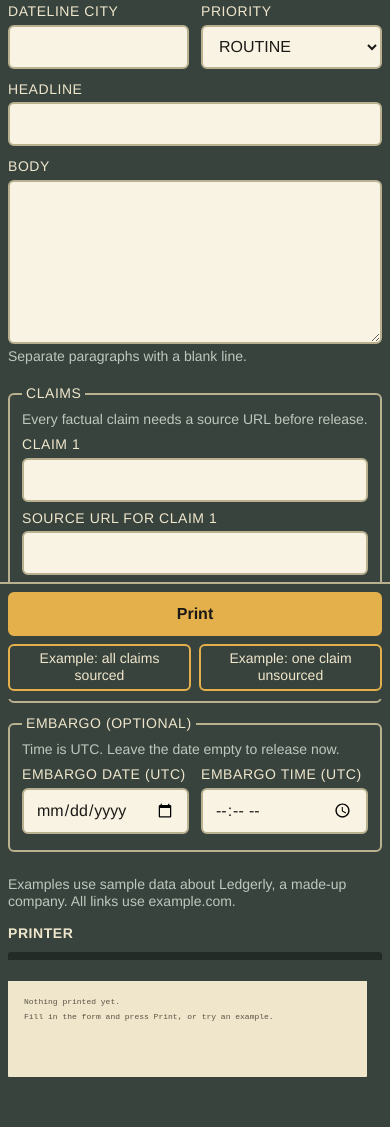
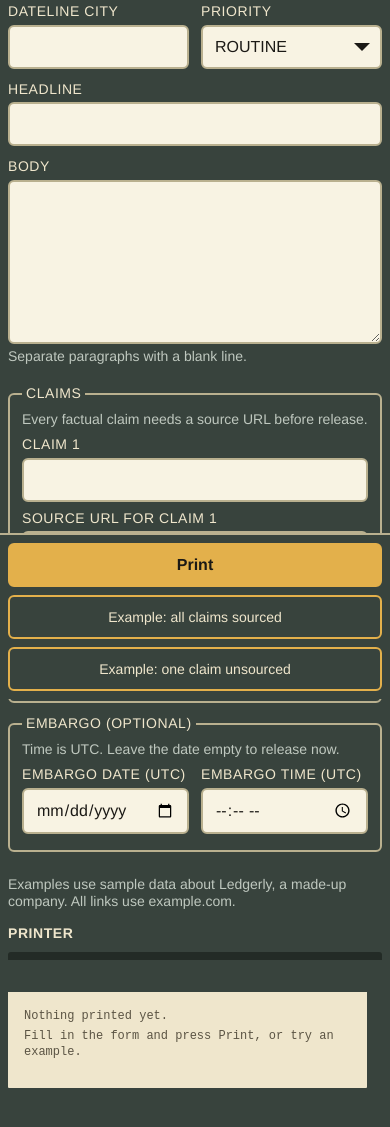
Before and after one commit to inkandwire/wireroom, a website built with Vite: page index.html in a window 390 px wide. Shown: the part 145-1272 px from the top of the page. Built offline with nearby package versions, Linux system fonts and the light colour scheme.

Commit message:
kiro: teletype-ui task 5 Responsive and polish

```diff
--- a/index.html
+++ b/index.html
@@ -24,12 +24,14 @@
             </div>
             <div class="field">
               <label for="priority">Priority</label>
+              <div class="select-wrap">
                 <select id="priority" name="priority">
                   <option value="FLASH">FLASH</option>
                   <option value="BULLETIN">BULLETIN</option>
                   <option value="URGENT">URGENT</option>
                   <option value="ROUTINE" selected>ROUTINE</option>
                 </select>
+              </div>
             </div>
           </div>
           <div class="field">
@@ -92,7 +94,7 @@
         <div class="paper-stage">
           <div class="paper-wrap">
             <div class="paper-slot" aria-hidden="true"></div>
-            <div id="paper" class="paper" aria-live="off" aria-label="Printed wire items" tabindex="0">
+            <div id="paper" class="paper" role="region" aria-live="off" aria-label="Printed wire items, scrolls sideways and down" tabindex="0">
               <div id="empty" class="empty">
                 <p>Nothing printed yet.</p>
                 <p>Fill in the form and press Print, or try an example.</p>
--- a/src/ui/style.css
+++ b/src/ui/style.css
@@ -100,7 +100,11 @@ h2 {
   margin-bottom: var(--space-3);
 }
 
+/* The form is a size container: claim rows pick their layout from the width
+   of the form column, not from the viewport. */
 #compose-form {
+  container-type: inline-size;
+  container-name: form;
   margin-bottom: var(--space-3);
 }
 
@@ -164,6 +168,7 @@ legend {
   line-height: 1.25;
   letter-spacing: 0.04em;
   text-transform: uppercase;
+  overflow-wrap: anywhere;
 }
 
 fieldset {
@@ -208,6 +213,35 @@ textarea {
   resize: vertical;
 }
 
+/* Priority: the native select, styled like the text inputs. The arrow is a
+   bordered triangle on the wrapper (no image, no gradient). The native option
+   list is left alone. --ink on --field 15.81:1. */
+.select-wrap {
+  position: relative;
+}
+
+.select-wrap > select {
+  appearance: none;
+  -webkit-appearance: none;
+  padding-right: calc(var(--space-3) + 2 * var(--arrow-size) + var(--space-2));
+  border-radius: var(--radius-control);
+  cursor: pointer;
+}
+
+.select-wrap::after {
+  content: "";
+  position: absolute;
+  top: 50%;
+  right: var(--space-3);
+  width: 0;
+  height: 0;
+  border-left: var(--arrow-size) solid transparent;
+  border-right: var(--arrow-size) solid transparent;
+  border-top: var(--arrow-size) solid var(--ink);
+  transform: translateY(-50%);
+  pointer-events: none;
+}
+
 .hint {
   margin: 0 0 var(--space-2);
   color: var(--desk-muted);
@@ -243,7 +277,10 @@ textarea {
   background: var(--accent);
 }
 
-/* Claim rows: stacked on phone, text + source URL + Remove in one row on desktop. */
+/* Claim rows: claim text, then the source URL under it, then Remove, all in one
+   column. When the form column is 560px or wider (container query on the form,
+   not the viewport) the text, URL and Remove sit in one row.
+   At 1440px the form column is 400px, so it stays stacked there. */
 
 .claim-row {
   display: grid;
@@ -262,7 +299,7 @@ textarea {
   justify-self: start;
 }
 
-@media (min-width: 900px) {
+@container form (min-width: 560px) {
   .claim-row {
     grid-template-columns: minmax(0, 1fr) minmax(0, 1fr) auto;
     align-items: end;
@@ -272,13 +309,8 @@ textarea {
     margin-bottom: 0;
   }
 
-  .claim-row .field input {
-    padding-inline: var(--space-2);
-  }
-
   .claim-row > .claim-remove {
     justify-self: end;
-    padding-inline: var(--space-2);
   }
 }
 
@@ -319,6 +351,13 @@ textarea {
   line-height: 1.25;
 }
 
+/* Narrow phones: one example button per row, full width, labels on one line. */
+@media (max-width: 479px) {
+  .actions-examples {
+    grid-template-columns: minmax(0, 1fr);
+  }
+}
+
 .examples-hint {
   margin-bottom: var(--space-3);
 }
@@ -354,10 +393,15 @@ textarea {
 
 /* Printer */
 
+/* --stamp on --field 6.28:1. With many entries the notice scrolls inside its
+   own box (it can take focus) so it never pushes the paper off screen. */
 .notice {
   display: none;
+  max-height: var(--notice-max-height);
   margin-bottom: var(--space-3);
   padding: var(--space-3) var(--space-4);
+  overflow-y: auto;
+  overflow-wrap: anywhere;
   color: var(--stamp);
   background: var(--field);
   border: var(--border-control) solid var(--stamp);
@@ -388,10 +432,15 @@ textarea {
 
 /* The stage is the size container. The paper wrap sets the font size from the
    stage width (cq units resolve against an ancestor container, never the
-   element itself) and is exactly as wide as 69 columns plus padding, centred.
-   42.8 is 69 columns times 0.62em, a safe upper bound for the mono stack. */
+   element itself) and is exactly as wide as 69 columns plus padding, centred,
+   but never wider than the stage (max-width), so it cannot widen the page.
+   42.8 is 69 columns times 0.62em, a safe upper bound for the mono stack.
+   The font floor is 12px: where 69 columns do not fit at 12px (a 390px phone),
+   the paper box scrolls sideways inside itself and the page does not. */
 .paper-stage {
   container-type: inline-size;
+  min-width: 0;
+  max-width: 100%;
 }
 
 .paper-wrap {
@@ -399,11 +448,11 @@ textarea {
   max-width: 100%;
   margin-inline: auto;
   font-family: var(--font-paper);
-  font-size: 11px;
+  font-size: var(--paper-font-min);
   font-size: clamp(
-    8px,
+    var(--paper-font-min),
     calc((100cqi - 2 * var(--paper-pad) - var(--scrollbar-room)) / 42.8),
-    16px
+    var(--paper-font-max)
   );
   line-height: 1.35;
 }
@@ -414,12 +463,13 @@ textarea {
   border-radius: var(--radius-stamp) var(--radius-stamp) 0 0;
 }
 
-/* The roll is a scrolling region on the desk. It has no paper colour of its
-   own and no minimum height: each printed item is its own sheet and the region
-   is exactly as tall as its sheets (up to 70vh), so no blank paper sits under
-   the last -30-. */
+/* The roll is a scrolling region on the desk (both directions, its own
+   scrollbars). It has no paper colour of its own and no minimum height: each
+   printed item is its own sheet and the region is exactly as tall as its
+   sheets (up to the max height), so no blank paper sits under the last -30-. */
 .paper {
-  max-height: 70vh;
+  max-width: 100%;
+  max-height: var(--paper-max-height);
   overflow: auto;
   scrollbar-gutter: stable;
   color: var(--ink);
--- a/src/ui/tokens.css
+++ b/src/ui/tokens.css
@@ -43,6 +43,18 @@
   --paper-pad: var(--space-4);
   --scrollbar-room: var(--space-4);
   --slot-height: 8px;
+
+  /* Paper font size range. The floor is 12px (maintainer decision): below it
+     the paper box scrolls sideways instead of shrinking the type. */
+  --paper-font-min: 12px;
+  --paper-font-max: 16px;
+
+  /* Height limits so a tall roll or a long notice never pushes the page. */
+  --paper-max-height: 70vh;
+  --notice-max-height: 40vh;
+
+  /* CSS-only select arrow (a bordered triangle). */
+  --arrow-size: var(--space-2);
 
   /* Empty-state message height. The printed sheets size to their content. */
   --empty-min-height: calc(2 * var(--space-7));
```
Also changed, not shown: .kiro/specs/teletype-ui/design.md, .kiro/specs/teletype-ui/tasks.md. Lines whose indentation alone changed are shown as unchanged.
